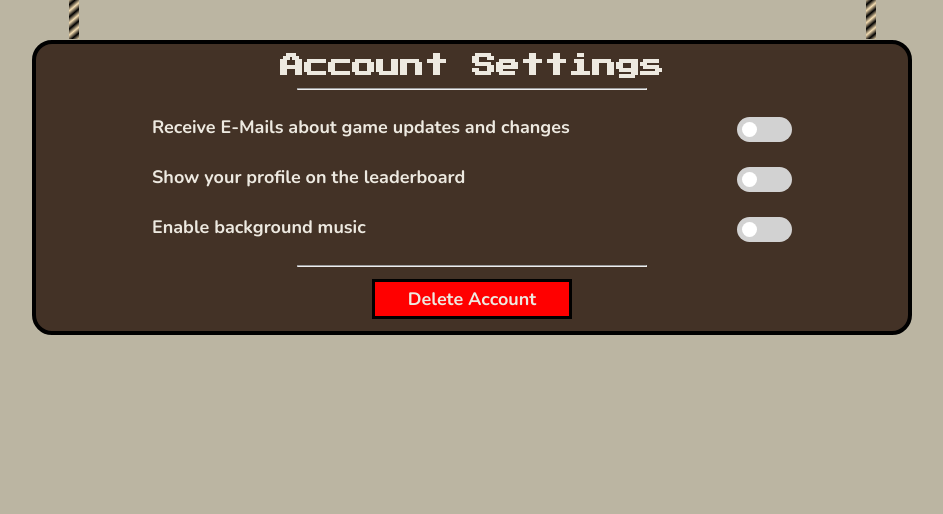
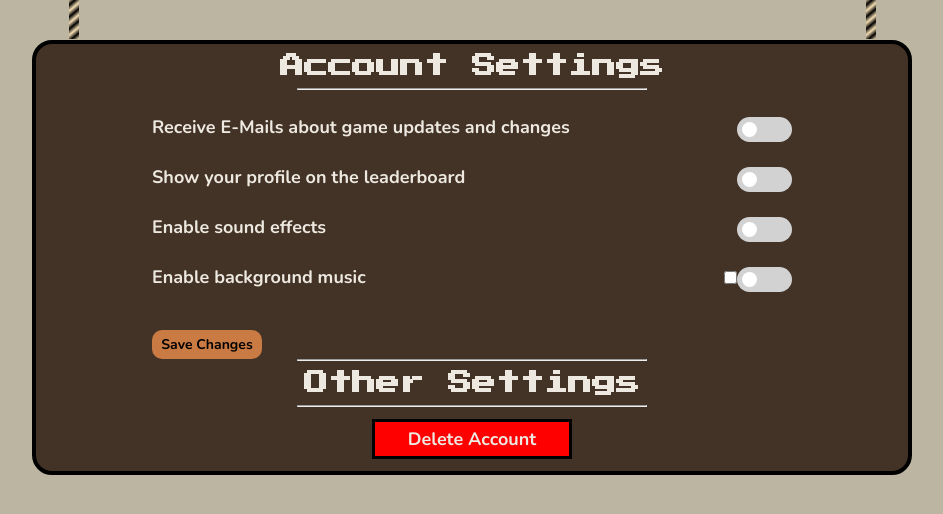
Before and after one commit to anboree/bean-boss-tycoon-game, a PHP site: page /user_account_settings.php in a window 1280 px wide. Shown: the part 100-614 px from the top of the page, without its empty margins (168-1111 px from the left). Run offline with PHP 8.4, Linux system fonts and the light colour scheme; the visitor is signed in with stand-in values (Sample User, id 1); tables that the repository leaves empty or names only in its code hold one stand-in row (values such as "Sample post"); grey boxes marked "Sample" are stand-in pictures; a stand-in replaces the project's code that opens the database connection.

Commit message:
This page is now fully finished, with preferences saving in the DB

```diff
--- a/user_account_settings.php
+++ b/user_account_settings.php
@@ -7,6 +7,94 @@
 
     include("db/connection.php");
     include("navbar.php");
+
+    // SAVING CHANGES
+    if(isset($_POST["save_changes"])){
+        $user_id = $_SESSION["id"];
+        $email_updates = isset($_POST["email_updates"]) ? 1 : 0;
+        $show_on_leaderboard = isset($_POST["show_on_leaderboard"]) ? 1 : 0;
+        $sound_effects = isset($_POST["sound_effects"]) ? 1 : 0;
+        $background_music = isset($_POST["background_music"]) ? 1 : 0;
+
+        // UPDATE QUERY
+        $stmt = $conn->prepare("
+        UPDATE user_account_preferences
+        SET email_updates = ?, show_on_leaderboard = ?, sound_effects = ?, background_music = ?
+        WHERE user_id = ?
+    ");
+
+        $stmt->bind_param("iiiii",
+        $email_updates,
+        $show_on_leaderboard,
+        $sound_effects,
+        $background_music,
+        $user_id
+    );
+
+        $stmt->execute();
+        $stmt->close();
+
+        header("Location: user_account_settings.php");
+        exit();
+    }
+
+    // ACCOUNT DELETION
+    if(isset($_POST["delete_account"])){
+        $user_id = $_SESSION["id"];
+
+        // Start transaction (very important)
+        $conn->begin_transaction();
+
+        try{
+            // Delete preferences
+            $stmt = $conn->prepare("DELETE FROM user_account_preferences WHERE user_id = ?");
+            $stmt->bind_param("i", $user_id);
+            $stmt->execute();
+            $stmt->close();
+
+            // Delete account details
+            $stmt = $conn->prepare("DELETE FROM user_account_details WHERE user_id = ?");
+            $stmt->bind_param("i", $user_id);
+            $stmt->execute();
+            $stmt->close();
+
+            // Delete main user
+            $stmt = $conn->prepare("DELETE FROM registered_users WHERE id = ?");
+            $stmt->bind_param("i", $user_id);
+            $stmt->execute();
+            $stmt->close();
+
+            // Commit
+            $conn->commit();
+
+            // Destroy session
+            session_destroy();
+
+            // Redirect
+            header("Location: welcome.php");
+            exit();
+
+        }
+        catch(Exception $e){
+            $conn->rollback();
+            echo "Error deleting account.";
+        }
+}
+
+    // SELECT QUERY
+    $stmt = $conn->prepare("
+        SELECT email_updates, show_on_leaderboard, sound_effects, background_music
+        FROM user_account_preferences
+        WHERE user_id = ?
+    ");
+    $stmt->bind_param("i", $_SESSION["id"]);
+    $stmt->execute();
+    $result = $stmt->get_result();
+
+    $preferences = $result->fetch_assoc();
+
+    $stmt->close();
+    $conn->close();
 ?>
 
 <!DOCTYPE html>
@@ -36,16 +124,31 @@
         <h2 class="account-settings-header">Account Settings</h2>
         <hr class="account-settings-hr">
 
-        <div class="account-settings-flex-container">
-            <p class="account-settings-option">Receive E-Mails about game updates and changes <span class="account-settings-button"><input type="checkbox" id="check1"><label for="check1" class="button"></label></span></p>
+        <form class="account-settings-flex-container" method="POST">
+                <p class="account-settings-option">Receive E-Mails about game updates and changes <span class="account-settings-button"><input type="checkbox" name="email_updates" id="check1" <?= ($preferences["email_updates"] == 1) ? "checked" : "" ?>><label for="check1" class="button"></label></span></p>
 
-            <p class="account-settings-option">Show your profile on the leaderboard <span class="account-settings-button"><input type="checkbox" id="check2"><label for="check2" class="button"></label></span></p>
+                <p class="account-settings-option">Show your profile on the leaderboard <span class="account-settings-button"><input type="checkbox" name="show_on_leaderboard" id="check2" <?= ($preferences["show_on_leaderboard"] == 1) ? "checked" : "" ?>><label for="check2" class="button"></label></span></p>
 
-            <p class="account-settings-option">Enable background music <span class="account-settings-button"><input type="checkbox" id="check3"><label for="check3" class="button"></label></span></p>
-        </div>
+                <p class="account-settings-option">Enable sound effects <span class="account-settings-button"><input type="checkbox" name="sound_effects" id="check3" <?= ($preferences["sound_effects"] == 1) ? "checked" : "" ?>><label for="check3" class="button"></label></span></p>
+
+                <p class="account-settings-option">Enable background music <span class="account-settings-button"><input type="checkbox" name="background_music" id="check4" <?= ($preferences["background_music"] == 1) ? "checked" : "" ?>><label for="check3" class="button"></label></span></p>
+
+                <input type="submit" name="save_changes" id="account-settings-save-btn" class="save-changes-btn" value="Save Changes">
+        </form>
         <hr class="account-settings-hr">
 
-        <input type="submit" name="delete_account" id="delete-account-button" value="Delete Account">
+        <h2 class="account-settings-header">Other Settings</h2>
+        <hr class="account-settings-hr">
+
+        <form method="POST" onsubmit="return confirmDelete()">
+            <input type="submit" name="delete_account" id="delete-account-button" value="Delete Account">
+        </form>
     </div>
+
+    <script>
+        function confirmDelete(){
+            return confirm("Are you sure you want to delete your account? This action cannot be undone.");
+        }
+    </script>
 </body>
 </html>
```
